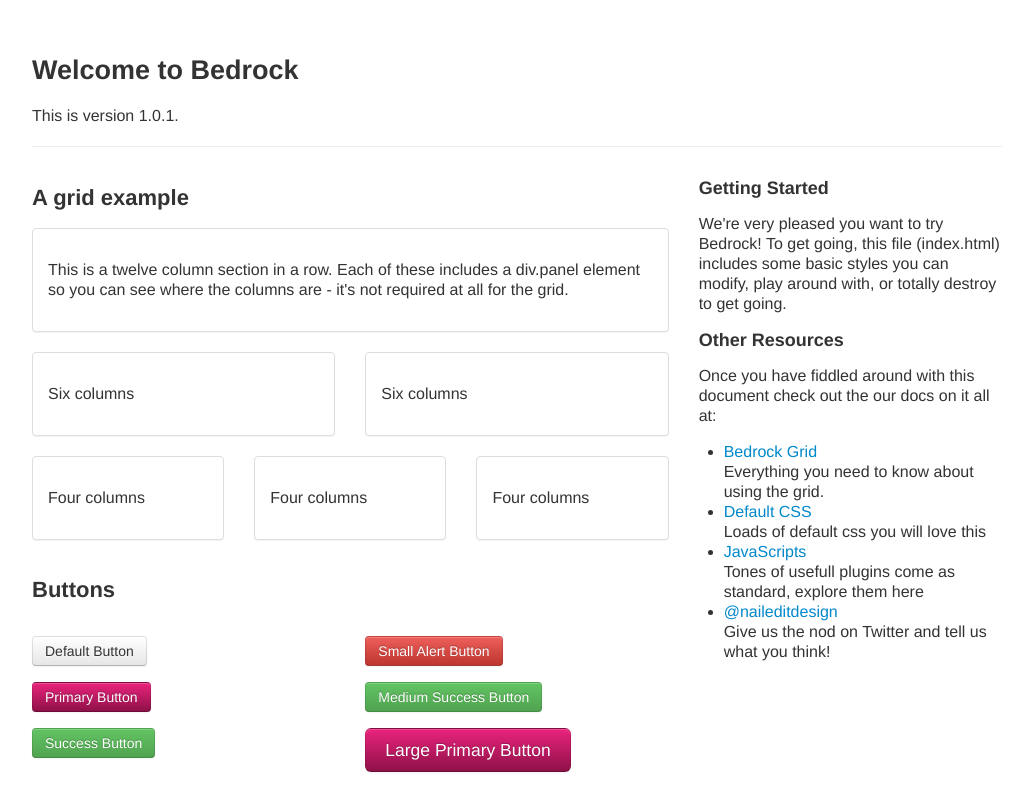
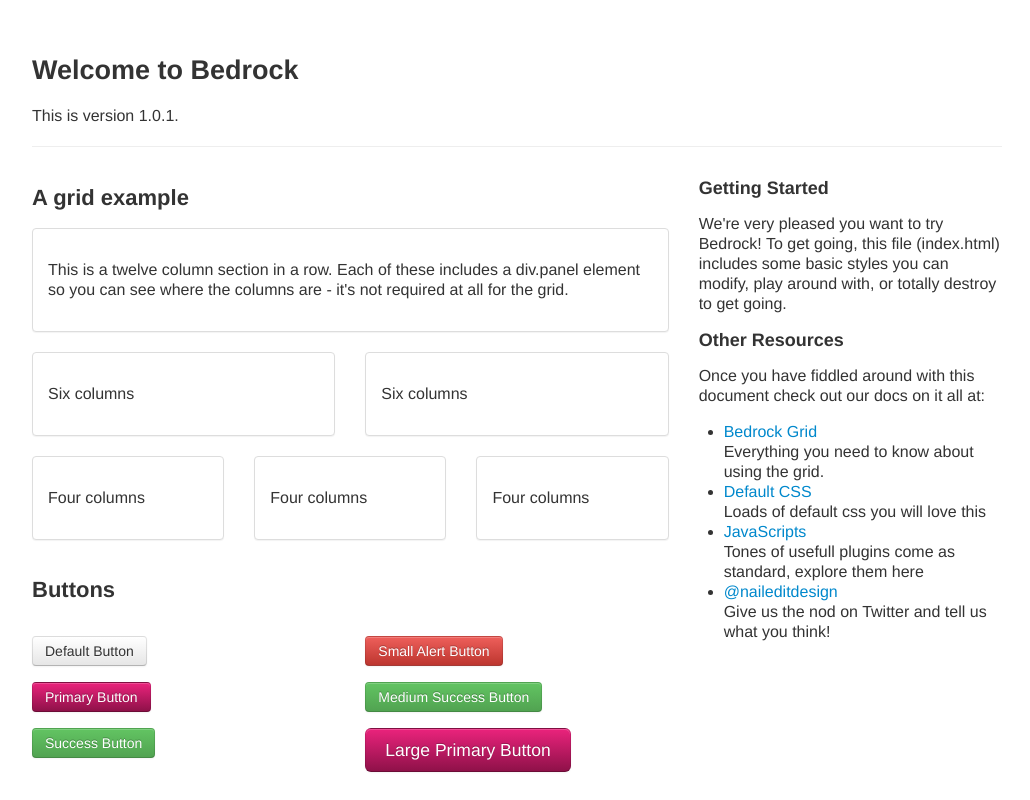
Before and after one commit to naileditdesign/Bedrock, a plain HTML site: page index.html in a window 1280 px wide. Shown: the whole page, without its empty margins (123-1153 px from the left). Drawn offline with nearby package versions, Linux system fonts and the light colour scheme.

Commit message:
Version 1.0.3

```diff
--- a/index.html
+++ b/index.html
@@ -91,7 +91,7 @@
 			<p>We're very pleased you want to try Bedrock! To get going, this file (index.html) includes some basic styles you can modify, play around with, or totally destroy to get going.</p>
 
 			<h4>Other Resources</h4>
-			<p>Once you have fiddled around with this document check out the our docs on it all at:</p>
+			<p>Once you have fiddled around with this document check out our docs on it all at:</p>
 			<ul class="disc">
 				<li><a href="http://bedrock.naileditdesign.com/grid">Bedrock Grid</a><br />Everything you need to know about using the grid.</li>
 				<li><a href="http://bedrock.naileditdesign.com/default-css">Default CSS</a><br />Loads of default css you will love this</li>
```
